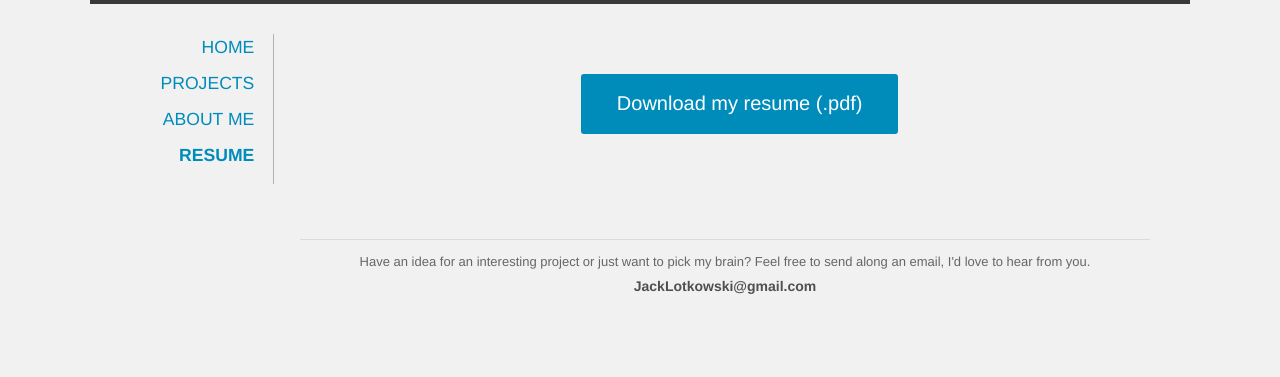
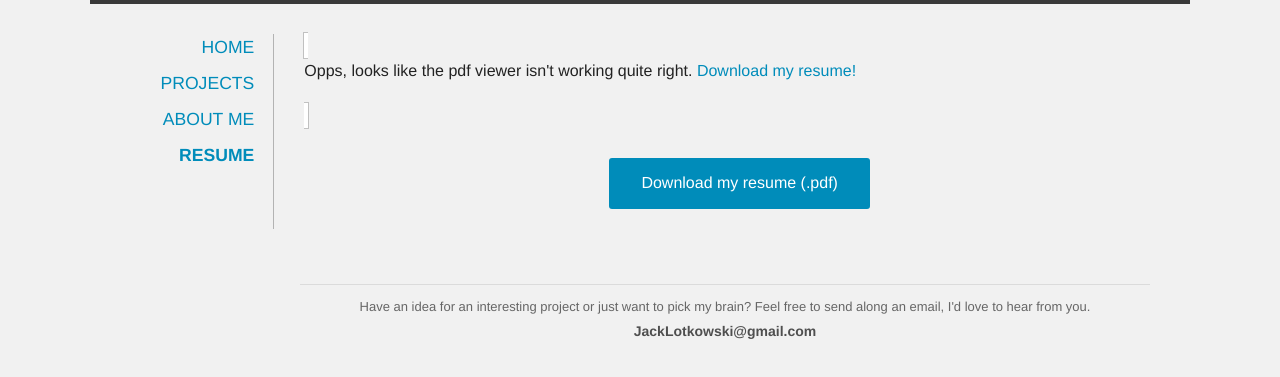
Before and after one commit to JackLot/jacklot.github.io, a plain HTML site: page resume.html in a window 1280 px wide. Shown: the part 101-478 px from the top of the page. Drawn offline with nearby package versions, Linux system fonts and the light colour scheme.

Commit message:
embeded pdf viewer into resume page

```diff
--- a/resume.html
+++ b/resume.html
@@ -42,9 +42,14 @@
 
 			<div id="panelResume" class="small-10 medium-10 large-10 columns contentArea">
 
+				<object data="docs/resume_lotkowski.pdf" type="application/pdf" width="100%" height="100%" class="img_em">
+ 					<p>Opps, looks like the pdf viewer isn't working quite right. <a href="docs/resume_lotkowski.pdf">Download my resume!</a></p>
+				</object>
+
 				<div id="resume_download">
-					<a href="docs/resume_lotkowski.pdf" class="button large radius">Download my resume (.pdf)</a>
+					<a href="docs/resume_lotkowski.pdf" class="button medium radius">Download my resume (.pdf)</a>
 				</div>
+
 
 			</div><!-- END PANEL ABOUT ME -->
 
--- a/styles/main.css
+++ b/styles/main.css
@@ -236,6 +236,5 @@ body{
 
 #resume_download{
 	text-align: center;
-	padding-top: 40px;
-	height: 150px;
+	padding-top: 30px;
 }
```
Also changed, not shown: index.html (+1 -17 lines), 1 other file.
